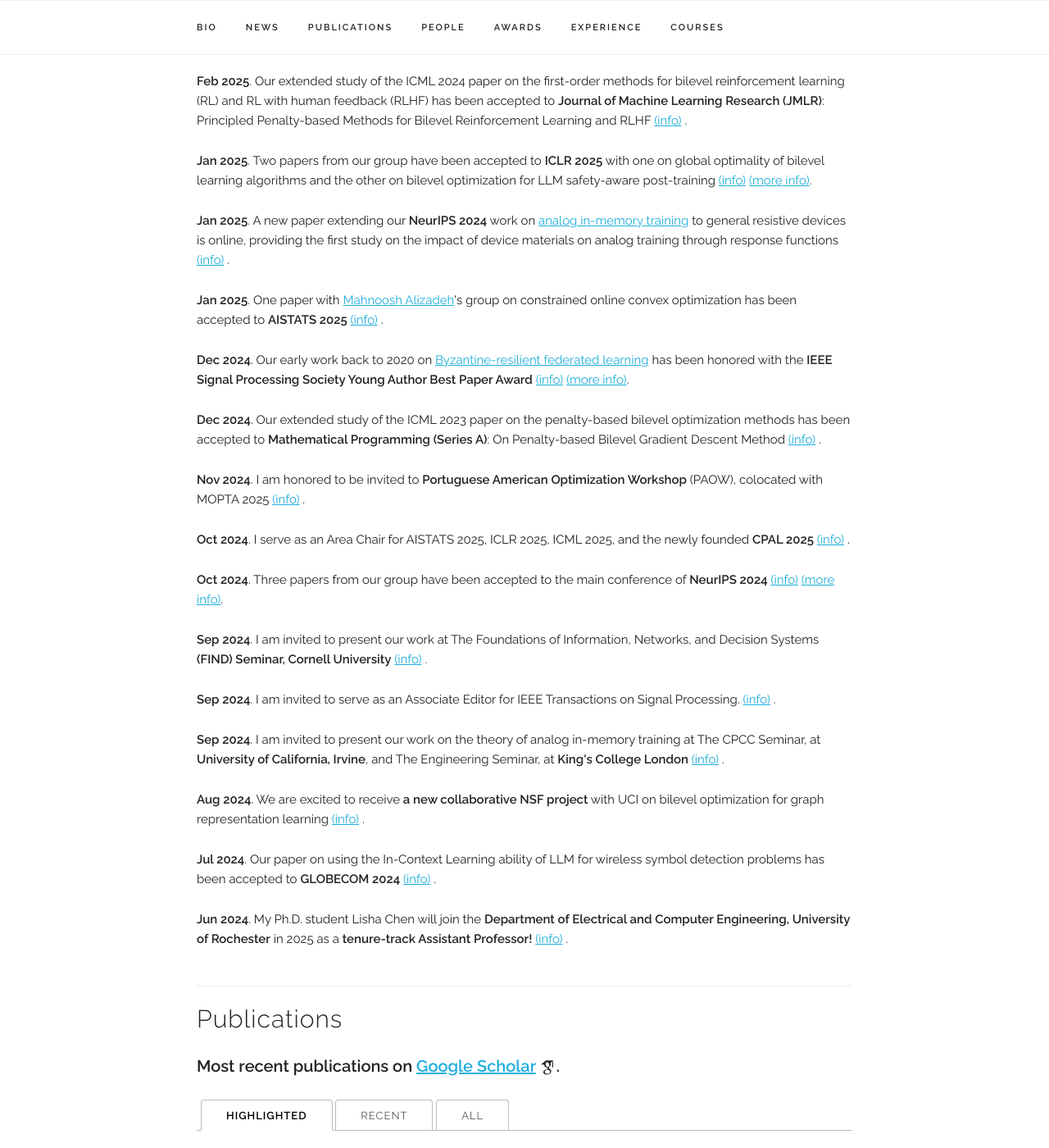
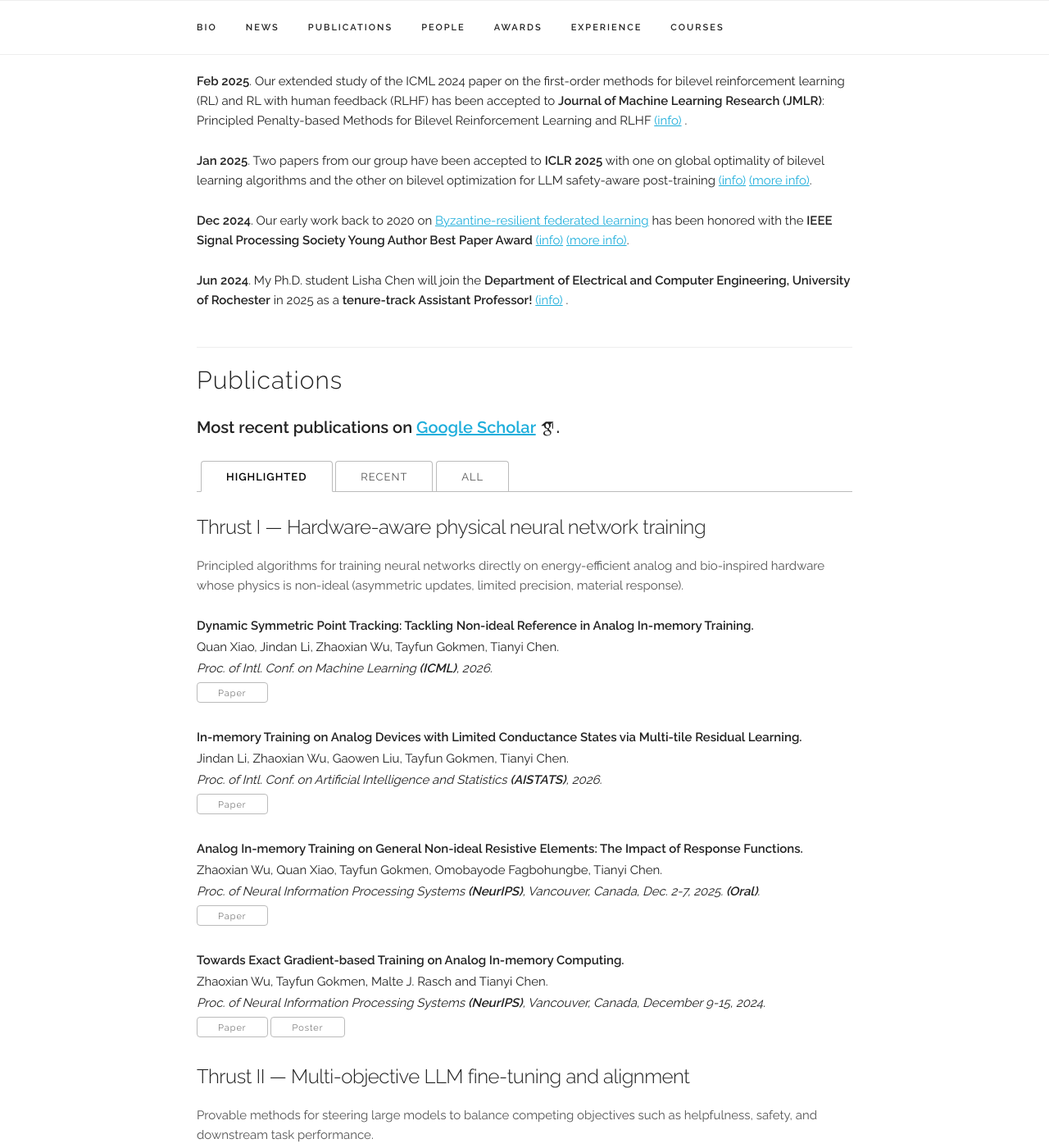
Before and after one commit to chentianyi1991/chentianyi1991.github.io, a Jekyll site: the page built from index.html, in a window 1280 px wide and 1400 px high, scrolled down 1719 px. Shown: the whole window at 82% size. Built offline with Jekyll 4.4.1, drawn with Linux system fonts in a browser that asks for light colours; some web fonts are replaced; comment, search, counter and statistics services are not loaded; some of the changed text lies outside the part shown.

Commit message:
Add files via upload

```diff
--- a/_data/news.yaml
+++ b/_data/news.yaml
@@ -1,4 +1,14 @@
 news_items:
+  - item: "Our paper on dynamic symmetric point tracking for analog in-memory training has been accepted to <b>ICML 2026</b>, continuing our group's principled approach to handling non-ideal references in analog devices"
+    link: "https://arxiv.org/pdf/2602.21321"
+    date: "May 2026"
+    selected: y
+
+  - item: "Our paper with IBM Research characterizing the <b>fundamental safety-capability trade-offs</b> in fine-tuning large language models has been published in <b>PNAS Nexus</b>"
+    link: "https://academic.oup.com/pnasnexus/article/5/4/pgag097/8571892"
+    date: "Apr 2026"
+    selected: y
+
   - item: "Our paper on developing principled algorithmic solutions to address the limited-precision nature of analog computing devices has been accepted to <b>AISTATS 2026</b>"
     link: "https://arxiv.org/pdf/2510.02516"
     date: "Jan 2026"
@@ -9,8 +19,8 @@
     date: "Dec 2025"
     selected: y
 
-  - item: "With Osvaldo Simeone and Bipin Rajendran, we will present a tutorial at <b>ICASSP 2026</b> on analog and bio-inspired solutions for computing from models, devices, and optimization"
-    link: "https://2026.ieeeicassp.org/tutorials/"
+  - item: "With Osvaldo Simeone and Bipin Rajendran, we will present a tutorial at <b>ICASSP 2026</b>: <i>Advances in Neuromorphic Computing: Models, Hardware, and Optimization</i>"
+    link: "https://sites.google.com/view/osvaldosimeone/research/icassp-2026-tutorial"
     date: "Dec 2025"
     selected: y
 
@@ -44,12 +54,12 @@
     link: "https://arxiv.org/pdf/2502.08808"
     link2: "https://arxiv.org/pdf/2504.02854"
     date: "May 2025"
-    selected: y
+    selected: n
 
   - item: "I am invited to present our work at the Department of Electrical and Computer Engineering, <b>Johns Hopkins University</b>"
     link: "https://engineering.jhu.edu/ece/"
     date: "Feb 2025"
-    selected: y
+    selected: n
 
   - item: "Our extended study of the ICML 2024 paper on the first-order methods for bilevel reinforcement learning (RL) and RL with human feedback (RLHF) has been accepted to <b>Journal of Machine Learning Research (JMLR)</b>: Principled Penalty-based Methods for Bilevel Reinforcement Learning and RLHF"
     date: "Feb 2025"
@@ -65,12 +75,12 @@
   - item: "A new paper extending our <b>NeurIPS 2024</b> work on <a href='https://arxiv.org/pdf/2406.12774'target='_blank'>analog in-memory training</a> to general resistive devices is online, providing the first study on the impact of device materials on analog training through response functions"
     link: "https://arxiv.org/pdf/2502.06309"
     date: "Jan 2025"
-    selected: y
+    selected: n
 
   - item: "One paper with <a href='https://web.ece.ucsb.edu/~alizadeh/'target='_blank'>Mahnoosh Alizadeh</a>'s group on constrained online convex optimization has been accepted to <b>AISTATS 2025</b>"
     link: "https://arxiv.org/pdf/2403.05786"
     date: "Jan 2025"
-    selected: y
+    selected: n
 
   - item: "Our early work back to 2020 on <a href='https://ieeexplore.ieee.org/document/9153949'target='_blank'>Byzantine-resilient federated learning</a> has been honored with the <b>IEEE Signal Processing Society Young Author Best Paper Award</b>"
     date: "Dec 2024"
@@ -81,38 +91,38 @@
   - item: "Our extended study of the ICML 2023 paper on the penalty-based bilevel optimization methods has been accepted to <b>Mathematical Programming (Series A)</b>: On Penalty-based Bilevel Gradient Descent Method"
     date: "Dec 2024"
     link: "https://link.springer.com/article/10.1007/s10107-025-02194-4?utm_source=rct_congratemailt&utm_medium=email&utm_campaign=nonoa_20250205&utm_content=10.1007/s10107-025-02194-4"
-    selected: y
+    selected: n
 
   - item: "I am honored to be invited to <b>Portuguese American Optimization Workshop</b> (PAOW), colocated with MOPTA 2025"
     link: "https://coral.ise.lehigh.edu/paow/"
     date: "Nov 2024"
-    selected: y
+    selected: n
 
   - item: "I serve as an Area Chair for AISTATS 2025, ICLR 2025, ICML 2025, and the newly founded <b>CPAL 2025</b>"
     date: "Oct 2024"
     link: "https://cpal.cc/area_chairs/"
-    selected: y
+    selected: n
 
   - item: "Three papers from our group have been accepted to the main conference of <b>NeurIPS 2024</b>"
     link: "https://arxiv.org/pdf/2412.01773"
     link2: "https://arxiv.org/pdf/2406.10148"
     date: "Oct 2024"
-    selected: y
+    selected: n
 
   - item: "I am invited to present our work at The Foundations of Information, Networks, and Decision Systems <b>(FIND) Seminar, Cornell University</b>"
     link: "https://find.engineering.cornell.edu/seminar/"
     date: "Sep 2024"
-    selected: y
+    selected: n
 
   - item: "I am invited to serve as an Associate Editor for IEEE Transactions on Signal Processing."
     link: "https://signalprocessingsociety.org/publications-resources/ieee-transactions-signal-processing/editorial-board"
     date: "Sep 2024"
-    selected: y
+    selected: n
 
   - item: "I am invited to present our work on the theory of analog in-memory training at The CPCC Seminar, at <b>University of California, Irvine</b>, and The Engineering Seminar, at <b>King's College London</b>"
     link: "https://cpcc.uci.edu/events.php#CPCCSeminarChen"
     date: "Sep 2024"
-    selected: y
+    selected: n
 
   - item: "I presented a tutorial on the foundation of bilevel learning and its application to LLMs at <b>MLSP 2024</b>, London, UK"
     link: "https://2024.ieeemlsp.org/toturials/"
@@ -122,12 +132,12 @@
   - item: "We are excited to receive <b>a new collaborative NSF project</b> with UCI on bilevel optimization for graph representation learning"
     link: "https://www.nsf.gov/awardsearch/showAward?AWD_ID=2412486&HistoricalAwards=false"
     date: "Aug 2024"
-    selected: y
+    selected: n
 
   - item: "Our paper on using the In-Context Learning ability of LLM for wireless symbol detection problems has been accepted to <b>GLOBECOM 2024</b>"
     link: "https://arxiv.org/pdf/2409.00124"
     date: "Jul 2024"
-    selected: y
+    selected: n
 
   - item: "My Ph.D. student Lisha Chen will join the <b>Department of Electrical and Computer Engineering, University of Rochester</b> in 2025 as a <b>tenure-track Assistant Professor!</b>"
     link: "https://lisha-chen.github.io/"
--- a/_data/publications.yaml
+++ b/_data/publications.yaml
@@ -1,20 +1,63 @@
 papers:
 
 ############# Selected Papers ##############
-  - title: "Unlocking Global Optimality in Bilevel Optimization: A Pilot Study."
-    authors: "Quan Xiao, Tianyi Chen."
-    venue: "Proc. of Intl. Conf. on Learning Representations <b>(ICLR)</b>, Singapore, April 24-28, 2025."
-    paper_pdf: "https://arxiv.org/pdf/2408.16087"
+
+####### Thrust I: Hardware-aware physical neural network training #######
+  - title: "Dynamic Symmetric Point Tracking: Tackling Non-ideal Reference in Analog In-memory Training."
+    authors: "Quan Xiao, Jindan Li, Zhaoxian Wu, Tayfun Gokmen, Tianyi Chen."
+    venue: "<i>Proc. of Intl. Conf. on Machine Learning</i> <b>(ICML)</b>, 2026."
+    paper_pdf: "https://arxiv.org/pdf/2602.21321"
     selected: y
+    recent: y
+    section: hardware
 
-  - title: "On Penalty-based Bilevel Gradient Descent Method."
-    authors: "Han Shen, Quan Xiao and Tianyi Chen."
-    venue: "<i>Mathematical Programming</i> <b>(MAPR)</b>, to appear, pp. 1-38, 2025."
-    paper_pdf: "https://link.springer.com/article/10.1007/s10107-025-02194-4?utm_source=rct_congratemailt&utm_medium=email&utm_campaign=nonoa_20250205&utm_content=10.1007/s10107-025-02194-4"
-    note: "<i>Shorter version in International Conference on Machine Learning</i> <b>(ICML)</b>, Honolulu, HI, July 22-29, 2023."
-    code: "https://github.com/hanshen95/penalized-bilevel-gradient-descent"
+  - title: "In-memory Training on Analog Devices with Limited Conductance States via Multi-tile Residual Learning."
+    authors: "Jindan Li, Zhaoxian Wu, Gaowen Liu, Tayfun Gokmen, Tianyi Chen."
+    venue: "<i>Proc. of Intl. Conf. on Artificial Intelligence and Statistics</i> <b>(AISTATS)</b>, 2026."
+    paper_pdf: "https://arxiv.org/pdf/2510.02516"
     selected: y
+    recent: y
+    section: hardware
 
+  - title: "Analog In-memory Training on General Non-ideal Resistive Elements: The Impact of Response Functions."
+    authors: "Zhaoxian Wu, Quan Xiao, Tayfun Gokmen, Omobayode Fagbohungbe, Tianyi Chen."
+    venue: "<i>Proc. of Neural Information Processing Systems</i> <b>(NeurIPS)</b>, Vancouver, Canada, Dec. 2-7, 2025. <b>(Oral)</b>."
+    paper_pdf: "https://arxiv.org/pdf/2502.06309"
+    selected: y
+    section: hardware
+
+  - title: "Towards Exact Gradient-based Training on Analog In-memory Computing."
+    authors: "Zhaoxian Wu, Tayfun Gokmen, Malte J. Rasch and Tianyi Chen."
+    venue: "<i>Proc. of Neural Information Processing Systems</i> <b>(NeurIPS)</b>, Vancouver, Canada, December 9-15, 2024."
+    paper_pdf: "https://openreview.net/pdf?id=5GwbKlBIIf"
+    poster: "https://neurips.cc/media/PosterPDFs/NeurIPS%202024/96597.png?t=1731713210.0773137"
+    selected: y
+    section: hardware
+
+####### Thrust II: Multi-objective LLM fine-tuning and alignment #######
+  - title: "Fundamental Safety-Capability Trade-offs in Fine-tuning Large Language Models."
+    authors: "Pin-Yu Chen, Han Shen, Payel Das, Tianyi Chen."
+    venue: "<i>PNAS Nexus</i>, vol. 5, no. 4, April 2026."
+    paper_pdf: "https://academic.oup.com/pnasnexus/article/5/4/pgag097/8571892"
+    selected: y
+    recent: y
+    section: alignment
+
+  - title: "SEAL: Safety-enhanced Aligned LLM Fine-tuning via Bilevel Data Selection."
+    authors: "Han Shen, Pin-Yu Chen, Payel Das, Tianyi Chen."
+    venue: "<i>Proc. of Intl. Conf. on Learning Representations</i> <b>(ICLR)</b>, Singapore, April 24-28, 2025."
+    paper_pdf: "https://arxiv.org/pdf/2410.07471"
+    code: "https://github.com/hanshen95/SEAL"
+    selected: y
+    section: alignment
+
+  - title: "Principled Penalty-based Methods for Bilevel Reinforcement Learning and RLHF."
+    authors: "Han Shen, Zhuoran Yang, Tianyi Chen."
+    venue: "<i>Journal of Machine Learning Research</i> <b>(JMLR)</b>, 2025."
+    paper_pdf: "https://arxiv.org/pdf/2402.06886"
+    note: "<i>Shorter version in International Conference on Machine Learning</i> <b>(ICML)</b>, Vienna, Austria, July 21-27, 2024."
+    selected: y
+    section: alignment
 
   - title: "Three-Way Trade-Off in Multi-Objective Learning: Optimization, Generalization and Conflict-Avoidance."
     authors: "Lisha Chen, Heshan Fernando, Yiming Ying, and Tianyi Chen."
@@ -24,28 +67,24 @@
     code: "https://github.com/heshandevaka/Trade-Off-MOL"
     poster: "https://www.dropbox.com/scl/fi/gucjt422nwxfluejd5q23/poster_MOL_tradeoff-A1.pdf?rlkey=jxkrco28ronb74i1q4qcunrx1&dl=0"
     selected: y
+    section: alignment
 
+####### Foundations: bilevel and multi-objective optimization #######
+  - title: "Unlocking Global Optimality in Bilevel Optimization: A Pilot Study."
+    authors: "Quan Xiao, Tianyi Chen."
+    venue: "Proc. of Intl. Conf. on Learning Representations <b>(ICLR)</b>, Singapore, April 24-28, 2025."
+    paper_pdf: "https://arxiv.org/pdf/2408.16087"
+    selected: y
+    section: foundations
 
-  - title: "Towards Exact Gradient-based Training on Analog In-memory Computing."
-    authors: "Zhaoxian Wu, Tayfun Gokmen, Malte J. Rasch and Tianyi Chen."
-    venue: "<i>Proc. of Neural Information Processing Systems</i> <b>(NeurIPS)</b>, Vancouver, Canada, December 9-15, 2024."
-    paper_pdf: "https://openreview.net/pdf?id=5GwbKlBIIf"
-    poster: "https://neurips.cc/media/PosterPDFs/NeurIPS%202024/96597.png?t=1731713210.0773137"
+  - title: "On Penalty-based Bilevel Gradient Descent Method."
+    authors: "Han Shen, Quan Xiao and Tianyi Chen."
+    venue: "<i>Mathematical Programming</i> <b>(MAPR)</b>, to appear, pp. 1-38, 2025."
+    paper_pdf: "https://link.springer.com/article/10.1007/s10107-025-02194-4?utm_source=rct_congratemailt&utm_medium=email&utm_campaign=nonoa_20250205&utm_content=10.1007/s10107-025-02194-4"
+    note: "<i>Shorter version in International Conference on Machine Learning</i> <b>(ICML)</b>, Honolulu, HI, July 22-29, 2023."
+    code: "https://github.com/hanshen95/penalized-bilevel-gradient-descent"
     selected: y
-
-  - title: "Tighter Analysis of Alternating Stochastic Gradient Method for Stochastic Nested Problems."
-    authors: "Tianyi Chen, Yuejiao Sun and Wotao Yin."
-    venue: "<i>Proc. of Neural Information Processing Systems</i> <b>(NeurIPS)</b>, Virtual, December 6-14, 2021. <b>(Spotlight)</b>."
-    paper_pdf: "https://arxiv.org/pdf/2106.13781.pdf"
-    poster: "https://www.dropbox.com/scl/fi/h4vym7xltl1kskfpr5bg2/alset_poster.pdf?rlkey=64ncl36s3f2df3eurgtok8yxr&dl=0"
-    selected: y
-
-  - title: "Catastrophic Data Leakage in Vertical Federated Learning."
-    authors: "Xiao Jin, Pin-Yu Chen, Chia-Yi Hsu, Chia-Mu Yu, and Tianyi Chen."
-    venue: "<i>Proc. of Neural Information Processing Systems</i> <b>(NeurIPS)</b>, Virtual, December 6-14, 2021."
-    paper_pdf: "https://arxiv.org/pdf/2110.15122.pdf"
-    code: "https://github.com/DeRafael/CAFE"
-    selected: y
+    section: foundations
 
   - title: "LAG: Lazily Aggregated Gradient for Communication-Efficient Distributed Learning."
     authors: "Tianyi Chen, Georgios B. Giannakis, Tao Sun and Wotao Yin."
@@ -54,14 +93,30 @@
     poster: "https://www.dropbox.com/s/m80ytd2kqn4b72p/poster_nips.pdf?dl=0"
     code: "https://github.com/chentianyi1991/LAG-code"
     selected: y
+    section: foundations
+
+####### Other notable earlier works (kept in All) #######
+  - title: "Tighter Analysis of Alternating Stochastic Gradient Method for Stochastic Nested Problems."
+    authors: "Tianyi Chen, Yuejiao Sun and Wotao Yin."
+    venue: "<i>Proc. of Neural Information Processing Systems</i> <b>(NeurIPS)</b>, Virtual, December 6-14, 2021. <b>(Spotlight)</b>."
+    paper_pdf: "https://arxiv.org/pdf/2106.13781.pdf"
+    poster: "https://www.dropbox.com/scl/fi/h4vym7xltl1kskfpr5bg2/alset_poster.pdf?rlkey=64ncl36s3f2df3eurgtok8yxr&dl=0"
+    selected: n
+
+  - title: "Catastrophic Data Leakage in Vertical Federated Learning."
+    authors: "Xiao Jin, Pin-Yu Chen, Chia-Yi Hsu, Chia-Mu Yu, and Tianyi Chen."
+    venue: "<i>Proc. of Neural Information Processing Systems</i> <b>(NeurIPS)</b>, Virtual, December 6-14, 2021."
+    paper_pdf: "https://arxiv.org/pdf/2110.15122.pdf"
+    code: "https://github.com/DeRafael/CAFE"
+    selected: n
 
 #########################  other papers/Recent #############################
 ####  year =2025 ##########
   - title: "Analog In-memory Training on General Non-ideal Resistive Elements: The Impact of Response Functions."
     authors: "Zhaoxian Wu, Quan Xiao, Tayfun Gokmen, Omobayode Fagbohungbe, Tianyi Chen."
-    venue: "<i>Proc. of Neural Information Processing Systems</i> <b>(NeurIPS)</b>, Vancouver, Canada, Dec. 2-7, 2025."
+    venue: "<i>Proc. of Neural Information Processing Systems</i> <b>(NeurIPS)</b>, Vancouver, Canada, Dec. 2-7, 2025. <b>(Oral)</b>."
     paper_pdf: "https://arxiv.org/pdf/2502.06309"
-    selected: y
+    selected: n
     recent: y
 
   - title: "Beyond Value Functions: Single-loop Bilevel Optimization under Flatness Conditions."
```
